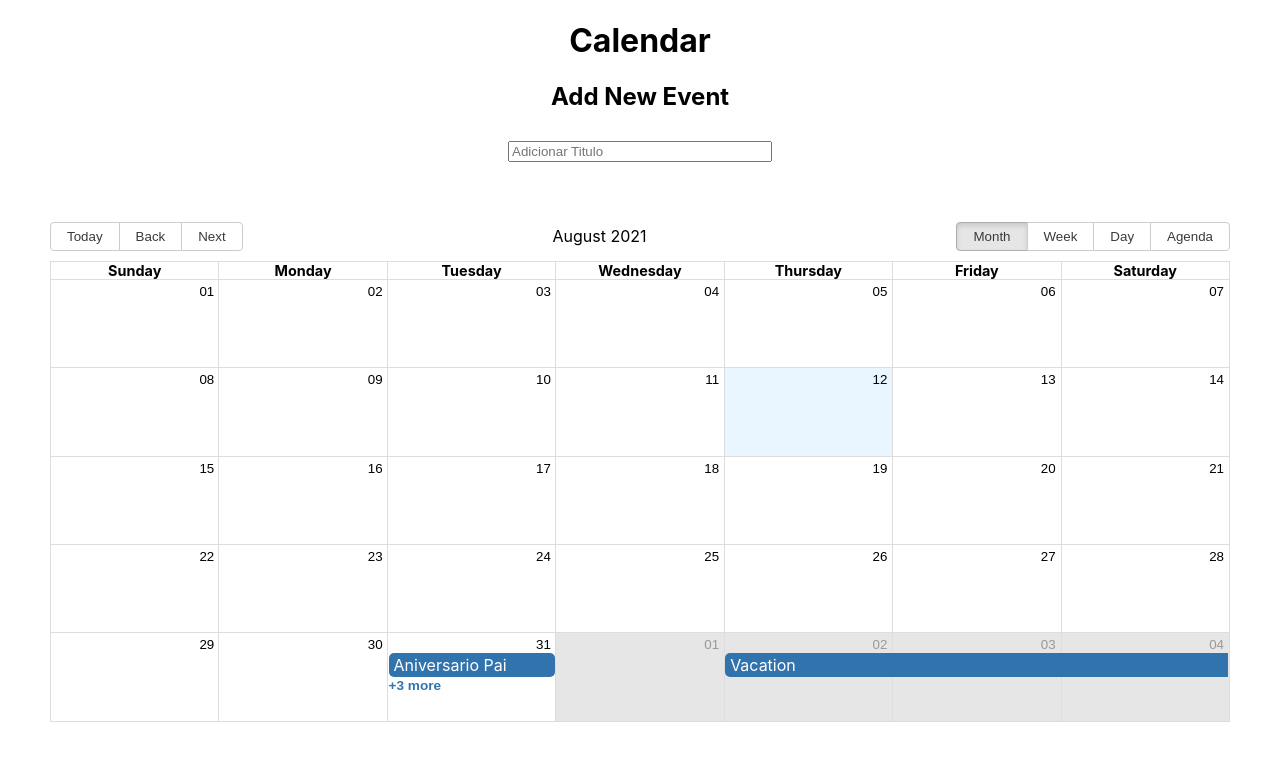
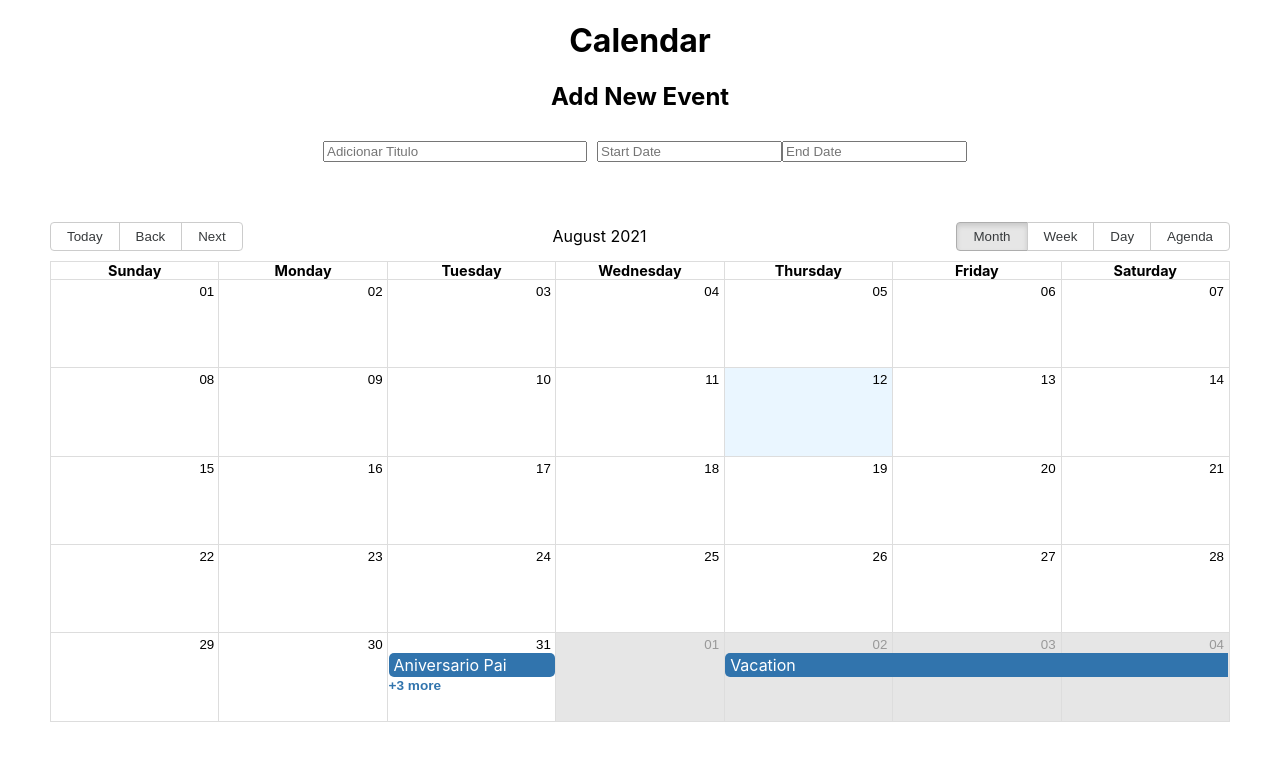
Before and after one commit to GeronimoOlanda/Calendario_React, a React (Create React App) app: page / in a window 1280 px wide. Shown: the top 760 px of the page. Built offline with nearby package versions, Linux system fonts and the light colour scheme.

Commit message:
Adicionando um DatePicker para start e end

```diff
--- a/src/App.js
+++ b/src/App.js
@@ -79,6 +79,18 @@ function App() {
           value={newEvent.title}
           onChange={(e) => setNewEvent({ ...newEvent, title: e.target.value })}
         />
+        <DatePicker
+          placeholderText="Start Date"
+          style={{ marginRight: '10px' }}
+          selected={newEvent.start}
+          onChange={(start) => setNewEvent({ ...newEvent, start })}
+        />
+
+        <DatePicker
+          placeholderText="End Date"
+          selected={newEvent.end}
+          onChange={(end) => setNewEvent({ ...newEvent, end })}
+        />
       </div>
       <Calendar
         localizer={localizer}
```
